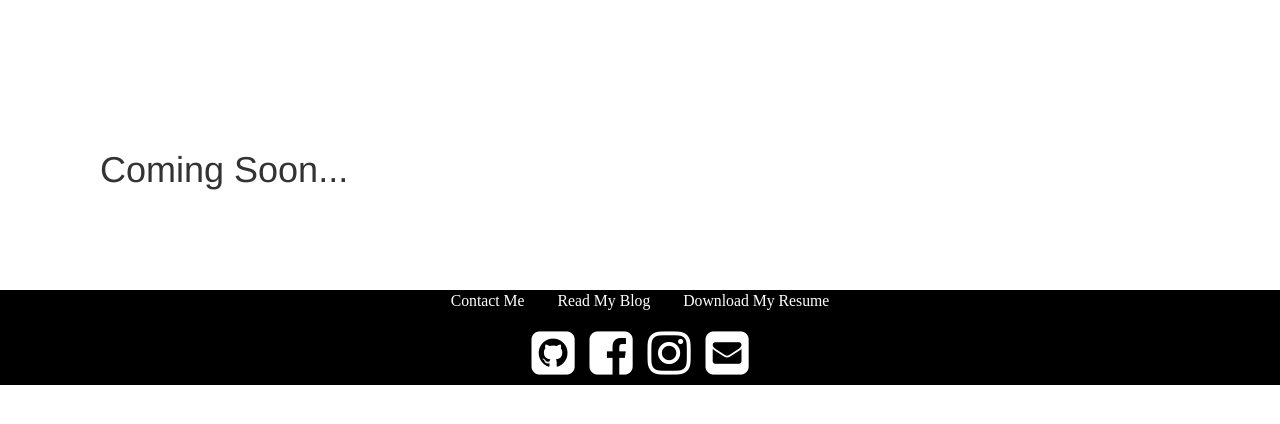
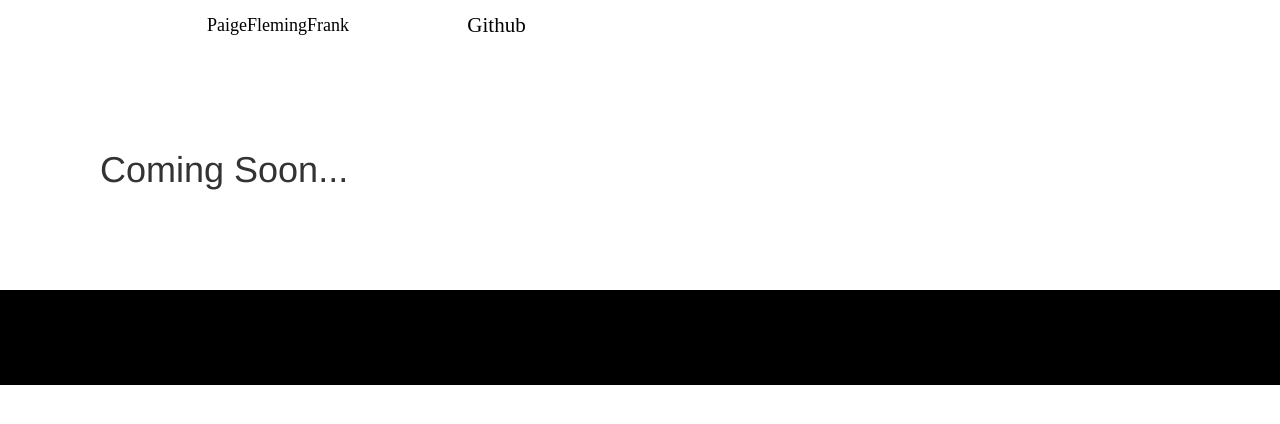
Before and after one commit to pfrank7/pfrank7.github.io, a Jekyll site: the page built from Contact.html, in a window 1280 px wide. Shown: the top 424 px of the page. Built offline with Jekyll 4.4.1, drawn with Linux system fonts in a browser that asks for light colours; nearby versions of some CDN libraries.

Commit message:
Update main.css

```diff
--- a/css/main.css
+++ b/css/main.css
@@ -97,7 +97,7 @@ footer ul li a {
 a {
    text-decoration: none;
    font-family: 'Times New Roman', Helvetica Neue ,Helvetica,Arial,sans-serif;
-   color: white;
+   color: black;
    font-size:1.5em;
 }
 a:hover {
@@ -107,6 +107,3 @@ a:hover {
 a:active {
     top:2px;
 }
-a:visited {
-  color: white;
-}
```
